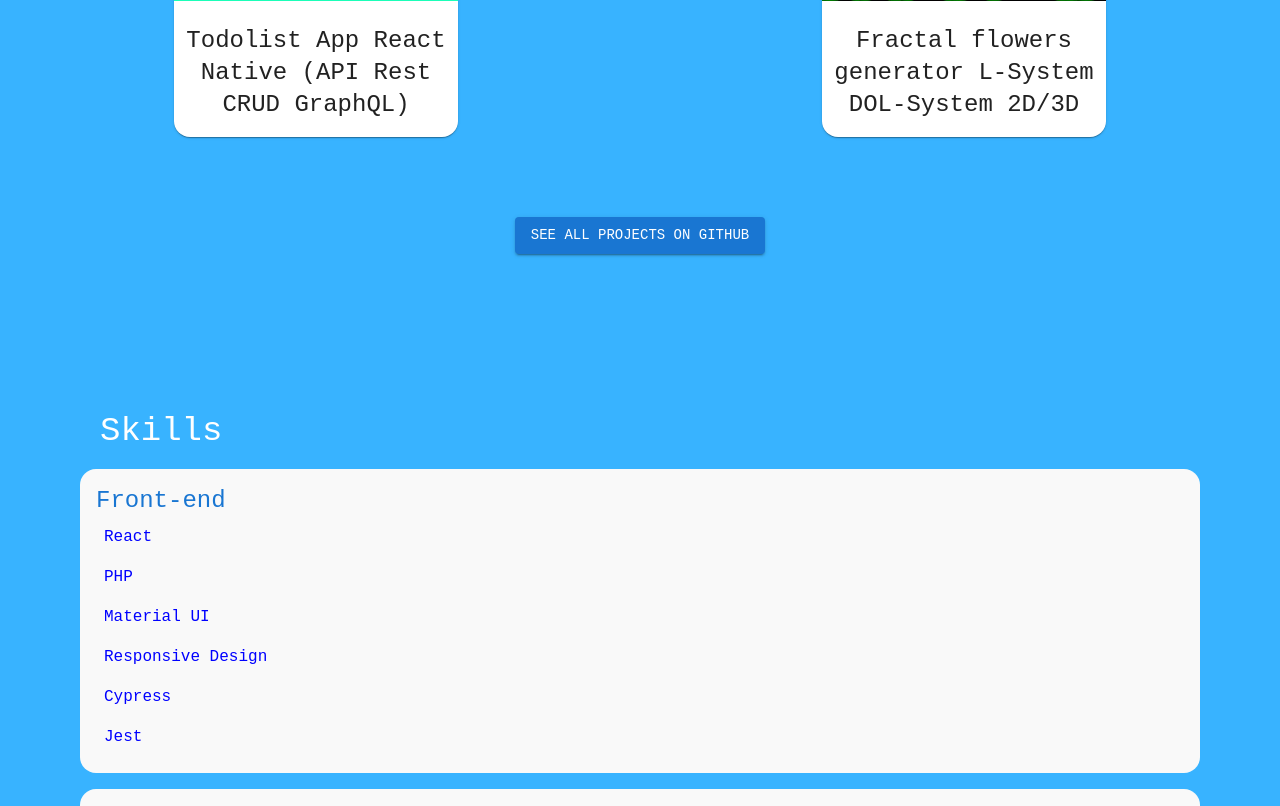
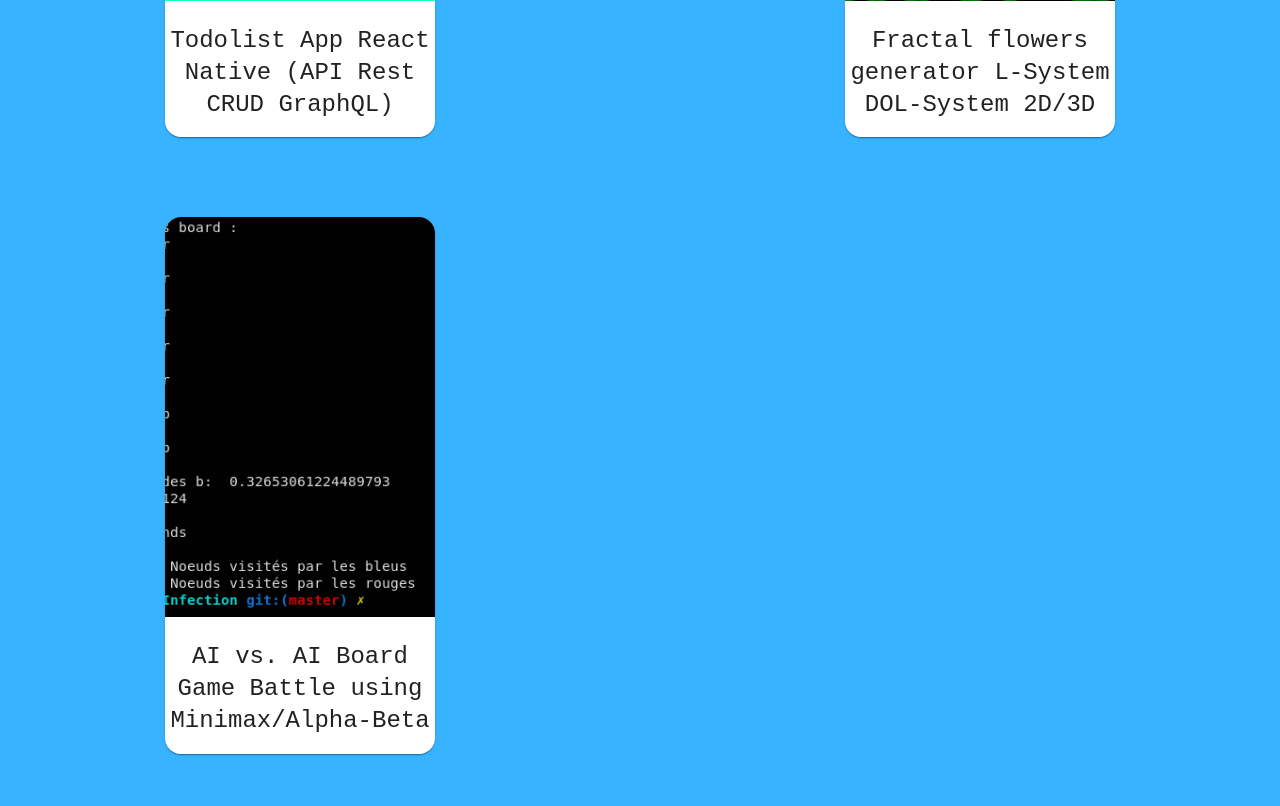
Before and after one commit to VendenIX/portfolio, a React (Create React App) app: page / in a window 1280 px wide. Shown: the part 2040-2846 px from the top of the page. Built offline with nearby package versions, Linux system fonts and the light colour scheme.

Commit message:
ajout projet infection virus

```diff
--- a/src/pages/Projects/components/list-projects.js
+++ b/src/pages/Projects/components/list-projects.js
@@ -3,7 +3,7 @@ import { Grid } from '@mui/material';
 import ProjectBadge from './projet-badge';
 const ListProjects = ({ projects, onSelect }) => {
     return (
-        <Grid container spacing={2} justifyContent="space-between">
+        <Grid container spacing={10} justifyContent="space-between">
             {projects.map((project, index) => (
                 <Grid item xs={12} md={6} key={index}>
                     <ProjectBadge project={project} onSelect={onSelect} />
--- a/src/pages/Projects/index.js
+++ b/src/pages/Projects/index.js
@@ -10,6 +10,7 @@ import img5 from '../../assets/project2/p1.png';
 import img6 from '../../assets/project2/p2.png';
 import img7 from '../../assets/project2/p3.png';
 import img8 from '../../assets/project2/p4.png';
+import img9 from '../../assets/project3/p1.png';
 import ProjectDetails from './components/ProjectDetails';
 
 const Projects = ({ onSelect }) => {
@@ -32,7 +33,17 @@ const Projects = ({ onSelect }) => {
             images: [img5, img6, img7, img8],
             video: 'https://www.youtube.com/embed/SIk_-tes1vU',
             githubLink: 'https://github.com/VendenIX/Generateur-de-flore-video-ludique'
+        },
+        {
+            id: 3,
+            title: "AI vs. AI Board Game Battle using Minimax/Alpha-Beta",
+            description: "\"Virus Infection Battle\" is a captivating game that offers a unique opportunity to observe the strategic showdown between two AI opponents utilizing Minimax and Alpha-Beta Pruning algorithms at varying search depths. Players are immersed in a thrilling board game where the goal is to infect the opponent's territory with strategic moves. The game showcases the impact of search depth on AI decision-making, providing insights into how different levels of exploration influence gameplay outcomes. As players witness the AI agents battle it out, they can visualize the nodes explored and the number of iterations undertaken by each algorithm. \"Virus Infection Battle\" is a compelling experience that sheds light on the power of AI-driven strategies and their ability to navigate complex scenarios, ultimately leading to a greater understanding of the role of search depth in AI gameplay.",
+            technologies: ['Java', 'Pseudo-code'],
+            images: [img9],
+            video: 'https://www.youtube.com/embed/oQxr1ursKIU',
+            githubLink: 'https://github.com/VendenIX/JeuInfection'
         }
+
     ];
 
     const handleSelect = id => {
```
Also changed, not shown: src/assets/project3/p1.png (added), 7 other files (tests, documents, lock files or other folders).
